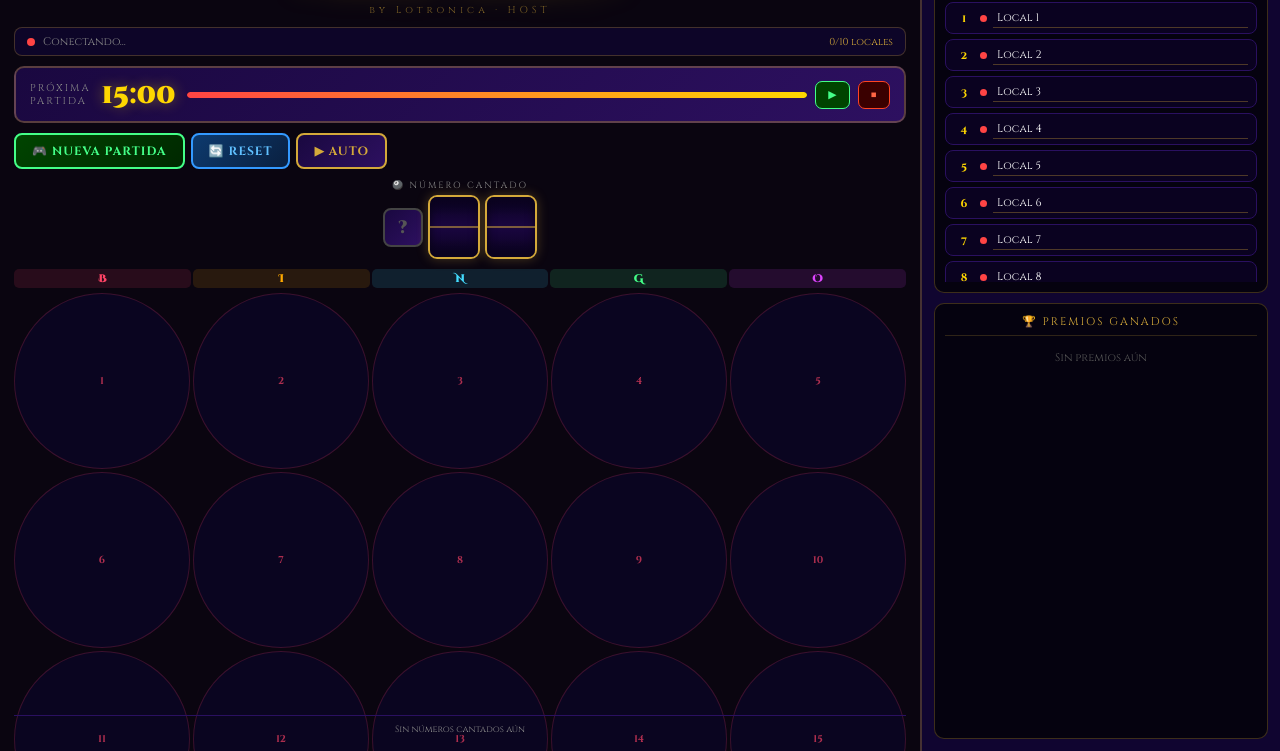
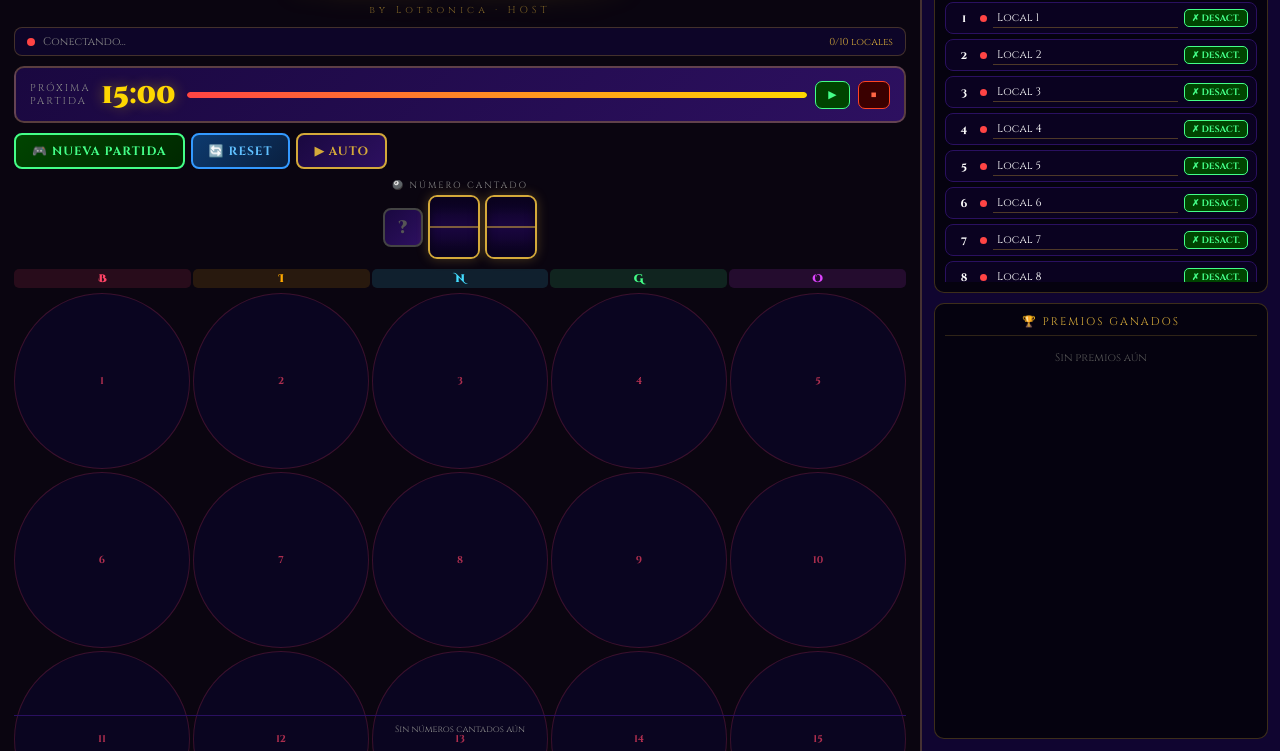
Before and after one commit to juanftavarez/bingo-tavarez, a website: page public/host.html in a window 1280 px wide. Shown: the part 49-800 px from the top of the page. Drawn offline with Linux system fonts and the light colour scheme.

Commit message:
Update host.html

```diff
--- a/public/host.html
+++ b/public/host.html
@@ -105,6 +105,7 @@ h1{font-family:'Cinzel Decorative',serif;font-size:24px;text-align:center;
 .local-row{display:flex;align-items:center;gap:6px;padding:5px 8px;
   border-radius:8px;background:#0a0220;border:1px solid #2a1060}
 .local-row.connected{border-color:#44ff8844;background:#002200}
+.local-row.disabled-local{border-color:#ff444444;background:#220000;opacity:.8}
 .local-num{font-family:'Cinzel Decorative',serif;font-size:11px;color:#ffd700;
   min-width:20px;text-align:center}
 .local-status{width:7px;height:7px;border-radius:50%;background:#ff4444;flex-shrink:0}
@@ -272,7 +273,8 @@ function connect(){
         if(!drawnNums.has(msg.n)){drawnNums.add(msg.n);const b=document.getElementById(`ball-${msg.n}`);if(b)b.classList.add('drawn');updateDrawnList();}
         break;
       case 'locals_update':
-        localNames=msg.names||{};buildLocals(msg.names,msg.connected); break;
+        localNames=msg.names||{};
+        buildLocals(msg.names, msg.connected, msg.disabled||[]); break;
       case 'prize_won': addPrizeLog(msg);showWinner(msg); break;
       case 'countdown': updateCountdown(msg.seconds); break;
       case 'countdown_stopped': document.getElementById('countdown-display').textContent='--:--'; break;
@@ -287,25 +289,47 @@ function connect(){
 connect();
 
 // Locals panel with editable names
-function buildLocals(names={},connected=[]){
+let disabledLocals = new Set();
+
+function buildLocals(names={},connected=[],disabled=[]){
+  disabledLocals = new Set(disabled);
   const list=document.getElementById('locals-list');
   list.innerHTML='';
   document.getElementById('locals-count').textContent=`${connected.length}/10 locales`;
   for(let i=1;i<=10;i++){
-    const isConn=connected.includes(i);
+    const isConn    = connected.includes(i);
+    const isDisabled= disabled.includes(i);
     const row=document.createElement('div');
-    row.className='local-row'+(isConn?' connected':'');
+    row.className='local-row'+(isConn?' connected':'')+(isDisabled?' disabled-local':'');
+    row.id=`local-row-${i}`;
     const name=names[`local_${i}`]||`Local ${i}`;
     row.innerHTML=`
-      <div class="local-num">${i}</div>
+      <div class="local-num" style="color:${isDisabled?'#ff4444':'inherit'}">${i}</div>
       <div class="local-status${isConn?' on':''}"></div>
       <input class="local-name-input" value="${name}" placeholder="Local ${i}"
-        onchange="saveName(${i},this.value)" onblur="saveName(${i},this.value)"/>
+        onchange="saveName(${i},this.value)" onblur="saveName(${i},this.value)"
+        style="${isDisabled?'opacity:.4;text-decoration:line-through':''}" />
+      <button onclick="toggleLocal(${i})"
+        style="flex-shrink:0;padding:2px 7px;font-size:9px;font-family:Cinzel,serif;
+          font-weight:700;border-radius:5px;cursor:pointer;border:1px solid;
+          background:${isDisabled?'#440000':'#004400'};
+          color:${isDisabled?'#ff6644':'#44ff88'};
+          border-color:${isDisabled?'#ff4422':'#44ff88'}">
+        ${isDisabled?'✓ ACTIVAR':'✗ DESACT.'}
+      </button>
     `;
     list.appendChild(row);
   }
 }
 buildLocals();
+
+function toggleLocal(localId){
+  const isDisabled = disabledLocals.has(localId);
+  ws.send(JSON.stringify({
+    type: isDisabled ? 'enable_local' : 'disable_local',
+    localId
+  }));
+}
 
 function saveName(localId,name){
   ws.send(JSON.stringify({type:'set_local_name',localId,name:name.trim()||`Local ${localId}`}));
```
